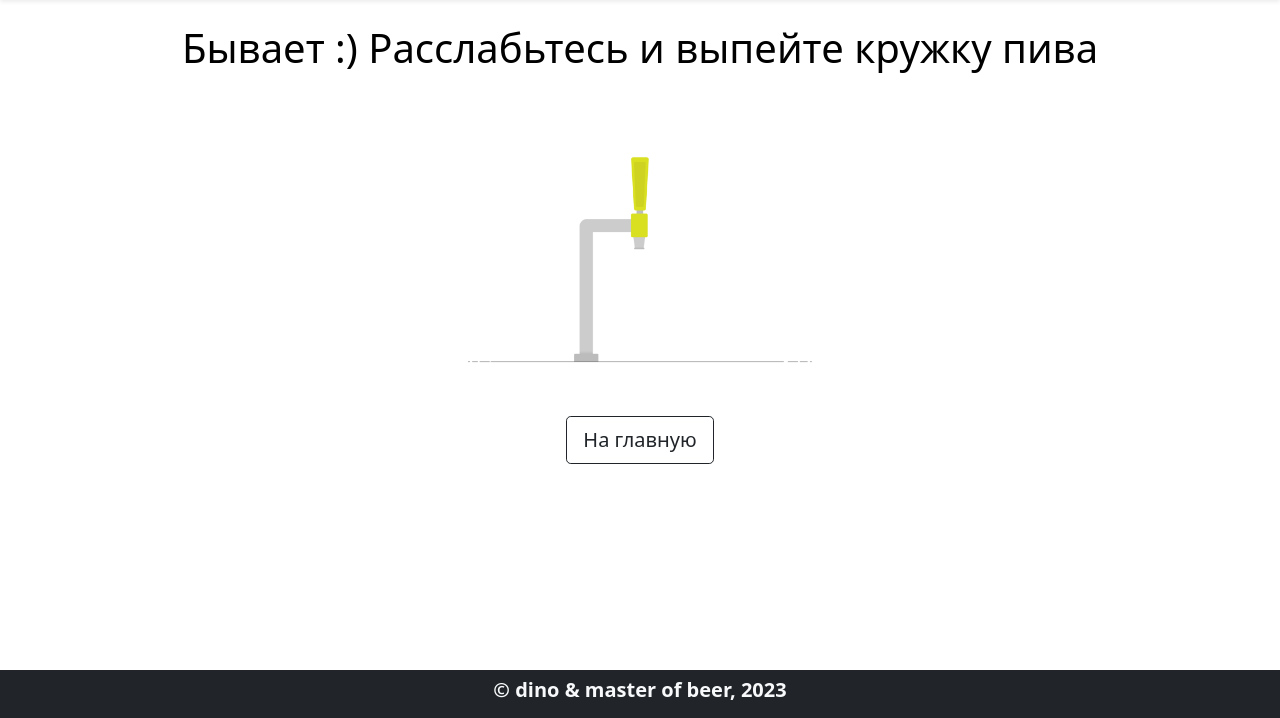
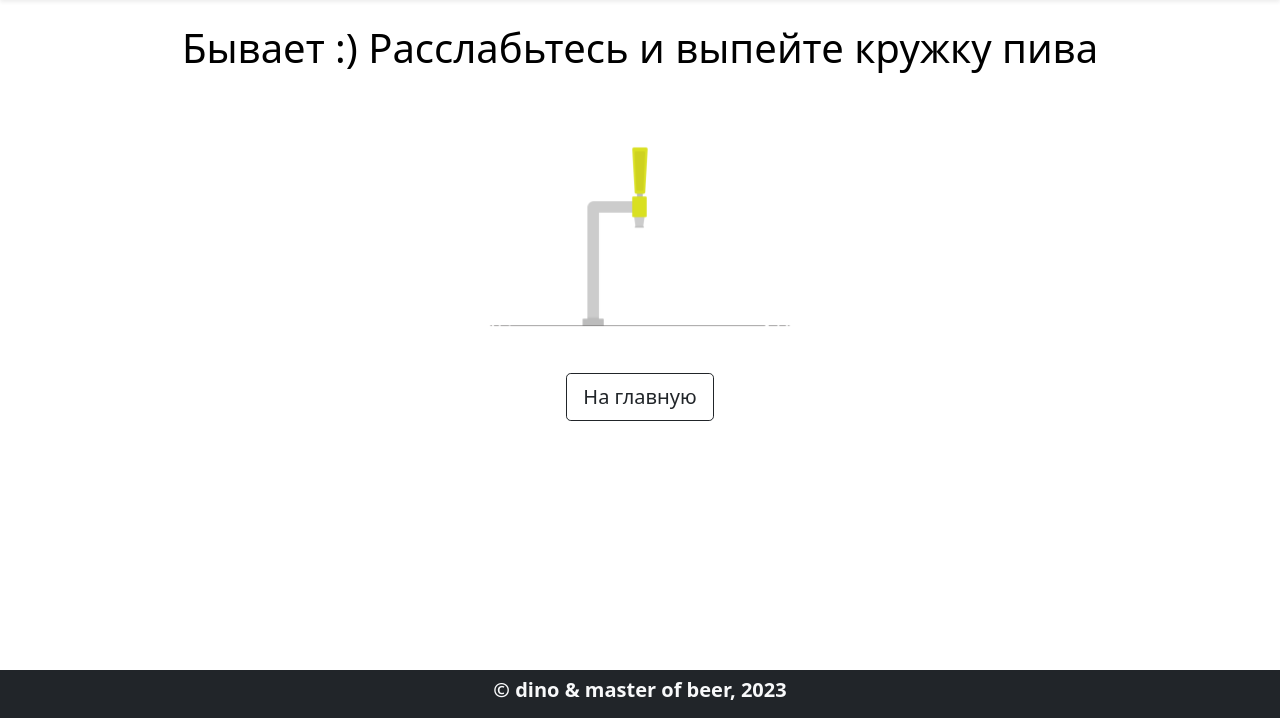
Before and after one commit to Dinosaur-junior/CodeRocksBeerTeam, a Flask app: page /job_photo/1 in a window 1280 px wide. Shown: the part 82-800 px from the top of the page. Run offline with Flask 2, Linux system fonts and the light colour scheme; some libraries are stand-ins or nearby versions.

Commit message:
Update error.html

```diff
--- a/templates/error.html
+++ b/templates/error.html
@@ -5,11 +5,12 @@ ERROR
 {% endblock %}
 
 {% block body %}
-<div class="counter">
+<div class="container">
     <br>
     <h1>Бывает :) Расслабьтесь и выпейте кружку пива</h1>
-    <img src="{{ url_for('static', filename='error.gif') }}" class="photo" ">
+    <img src="{{ url_for('static', filename='error.gif') }}" class="img-fluid photo">
     <br>
-    <a href="/" class="btn btn-lg btn-outline-dark">На главную</a><br>&nbsp;
+    <a href="/" class="btn btn-lg btn-outline-dark">На главную</a><br>
 </div>
+
 {% endblock %}
```
